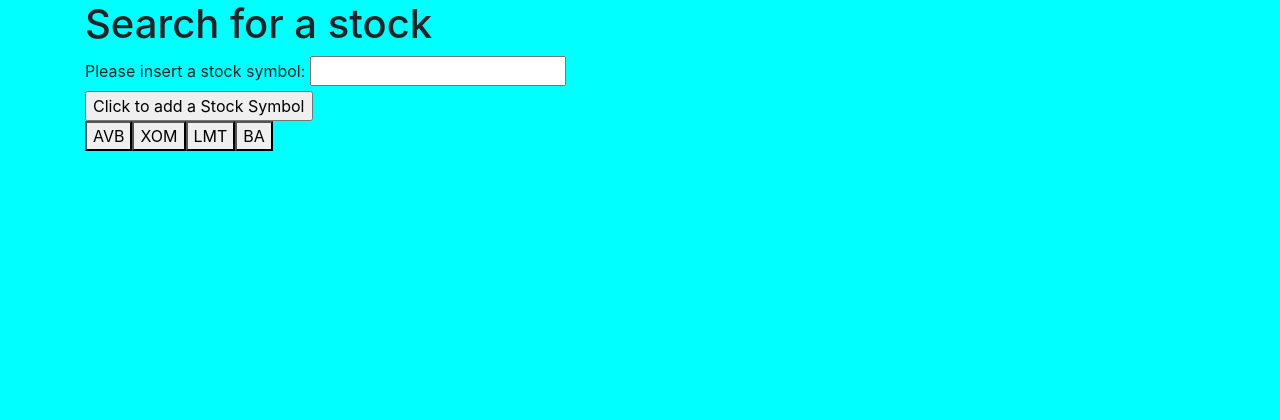
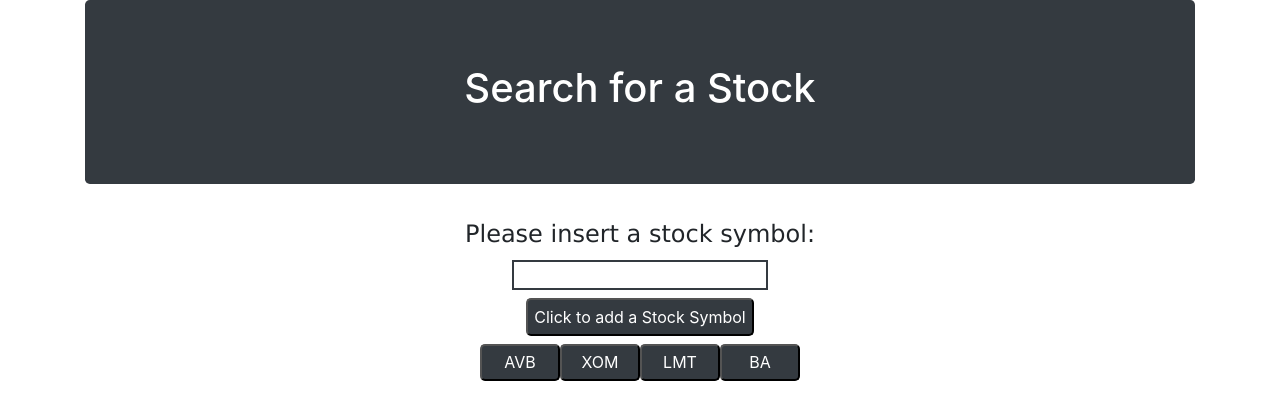
Before and after one commit to ozobianwadibia/Stock-Search-Application, a plain HTML site: page index.html in a window 1280 px wide. Drawn offline with nearby package versions, Linux system fonts and the light colour scheme; no server answers.

Commit message:
Populated app.css, made small changes

```diff
--- a/assets/app.js
+++ b/assets/app.js
@@ -1,7 +1,3 @@
-// company name, logo, price, and up to
-// 10 news articles related to the stock from the iexTrading
-
-
 //Array containing all the symbols from the URL
 const validationList = [];
 // Array containing original stock list
@@ -12,20 +8,20 @@ $.ajax({
     url: "https://api.iextrading.com/1.0/ref-data/symbols",
     method: "GET"
 }).then(function(result) {
-    console.log(result);
+    // console.log(result);
     for (let i = 0; i < result.length; i++) {
         validationList.push(result[i].symbol);
     }
-    console.log(validationList);
-    // if input.val === validationList[k]
+    // console.log(validationList);
 });
 
+// https: //api.iextrading.com/1.0/stock/aapl/news/last/10
 
 //showInfo function re-displays the HTML to display the correct content
 const showInfo = function() {
     // Grab the stock symbol from the button clicked and add it to the queryURL
     const stock = $(this).attr('data-name');
-    const queryURLDisplay = `https://api.iextrading.com/1.0/stock/${stock}/batch?types=quote,news&range=1m&last=1`;
+    const queryURLDisplay = `https://api.iextrading.com/1.0/stock/${stock}/batch?types=quote,news&range=1m&last=10`;
 
     // The ajax method that will retrieve the display info for the button
     $.ajax({
@@ -34,33 +30,33 @@ const showInfo = function() {
     }).then(function(result) {
         console.log(result);
         // This 'div' holds the stock
-        const stocksDiv = $("<div>").addClass("stocksClass");
+        const stocksDiv = $("<div>").addClass("stocksClass card");
         // This variable stores the company name
         const companyName = result.quote.companyName;
         // Creating an element to display the company name
-        const name = $("<p>").text(`Company Name: ${companyName}`);
+        const name = $("<p>").text(`Company Name: ${companyName}`).addClass("card-header bg-secondary text-white");
         // Appending the name to our stocksDiv
         stocksDiv.append(name);
         // This variable stores the stock symbol
         const stockSymbol = result.quote.symbol;
         // Creating an element to display the stock symbol
-        const symbol = $("<p>").text(`Stock Symbol: ${stockSymbol}`);
+        const symbol = $("<p>").text(`Stock Symbol: ${stockSymbol}`).addClass("card-header");
         // Appending the symbol to our stockDiv
         stocksDiv.append(symbol);
         // Storing the price
         const stockPrice = result.quote.latestPrice;
         // This variable stores the price
-        const price = $("<p>").text(`Stock Price: $${stockPrice}`);
+        const price = $("<p>").text(`Stock Price: $${stockPrice}`).addClass("card-header");
         // Appending the price to our stocksDiv
         stocksDiv.append(price);
         // Storing the first news summary
         const companyNews = result.news[0].summary;
         // Creating an element to display the news summary
-        const summaryHolder = $("<p>").text(`News Headline: ${companyNews}`);
+        const summaryHolder = $("<p>").text(`News Summary: ${companyNews}`).addClass("card-body");
         // Appending the summary to our stocksDiv
         stocksDiv.append(summaryHolder);
         // Finally adding the stocksDiv to the DOM
-        $("#stocksView").append(stocksDiv);
+        $("#stocksView").prepend(stocksDiv);
     });
 }
 
@@ -89,8 +85,15 @@ const addButton = function(event) {
     event.preventDefault();
     // This line will grab the text from the input box
     const newStock = $("#stockInput").val().trim().toUpperCase();
-    // The stock from the textbox is then added to our array
-    stocksList.push(newStock);
+    //for loop to check presence of new stock
+    for (let a = 0; a < validationList.length; a++) {
+        if (newStock === validationList[a]) {
+            // The new stock from the textbox is then added to our array
+            // if found in validationList
+            stocksList.push(newStock);
+        }
+    }
+
     // Deletes the contents of the input
     $("#stockInput").val("");
     // calling display which handles the processing of the stocksList array
--- a/assets/css/app.css
+++ b/assets/css/app.css
@@ -1,7 +1,50 @@
-/* * {
-    outline: 1px solid red;
-} */
+/* styling for the divs displaying stock info */
 
-body {
-    background-color: aqua;
+.stocksClass {
+    border: 0.0625rem solid black;
+    margin-top: 0.8rem;
 }
+
+
+/* button styling */
+
+.stockButton {
+    width: 5rem;
+    background-color: #343A40;
+    color: white;
+    padding-top: 0.3rem;
+    padding-bottom: 0.3rem;
+    border-radius: 0.3125rem;
+}
+
+
+/* label styling */
+
+.labelOne {
+    font-family: Verdana, Geneva, Tahoma, sans-serif;
+    font-weight: 500;
+    font-style: normal;
+    font-size: 1.5rem;
+    margin-bottom: 0.5rem;
+}
+
+
+/* styling for the input form */
+
+input[type=text] {
+    text-transform: uppercase;
+    border: 0.125rem solid #343A40;
+    margin-bottom: 0.5rem;
+}
+
+
+/* styling for the submit button */
+
+input[type=submit] {
+    background-color: #343A40;
+    color: white;
+    padding-top: 0.3rem;
+    padding-bottom: 0.3rem;
+    margin-bottom: 0.5rem;
+    border-radius: 0.3125rem;
+}
--- a/index.html
+++ b/index.html
@@ -13,16 +13,19 @@
 
 <body>
     <div class="container">
-        <div class="row">
-            <div class="col-sm-12">
-                <h1>Search for a stock</h1>
+        <div class="jumbotron bg-dark text-white">
+            <div class="row text-center">
+                <div class="col-sm-12">
+                    <h1>Search for a Stock</h1>
+                </div>
             </div>
         </div>
 
-        <div class="row">
+        <div class="row text-center">
             <div class="col-sm-12">
                 <form id="stockForm">
-                    <label for="stockInput">Please insert a stock symbol:</label>
+                    <label for="stockInput"><span class="labelOne">Please insert a stock symbol:</span></label>
+                    <br>
                     <input type="text" id="stockInput">
                     <br>
                     <!-- This button will induce a new stock to be added -->
@@ -30,21 +33,18 @@
                 </form>
             </div>
         </div>
-
-        <div class="row">
+        <div class="row text-center">
             <div class="col-sm-12">
                 <!-- All created buttons will be placed here -->
                 <div id="buttonsView"></div>
             </div>
         </div>
-
         <div class="row">
             <div class="col-sm-12">
                 <!-- stocks info will be placed here -->
                 <div id="stocksView"></div>
             </div>
         </div>
-
     </div>
     <script src="http://code.jquery.com/jquery-3.3.1.min.js" integrity="sha256-FgpCb/KJQlLNfOu91ta32o/NMZxltwRo8QtmkMRdAu8=" crossorigin="anonymous"></script>
     <script src="./assets/app.js"></script>
```
